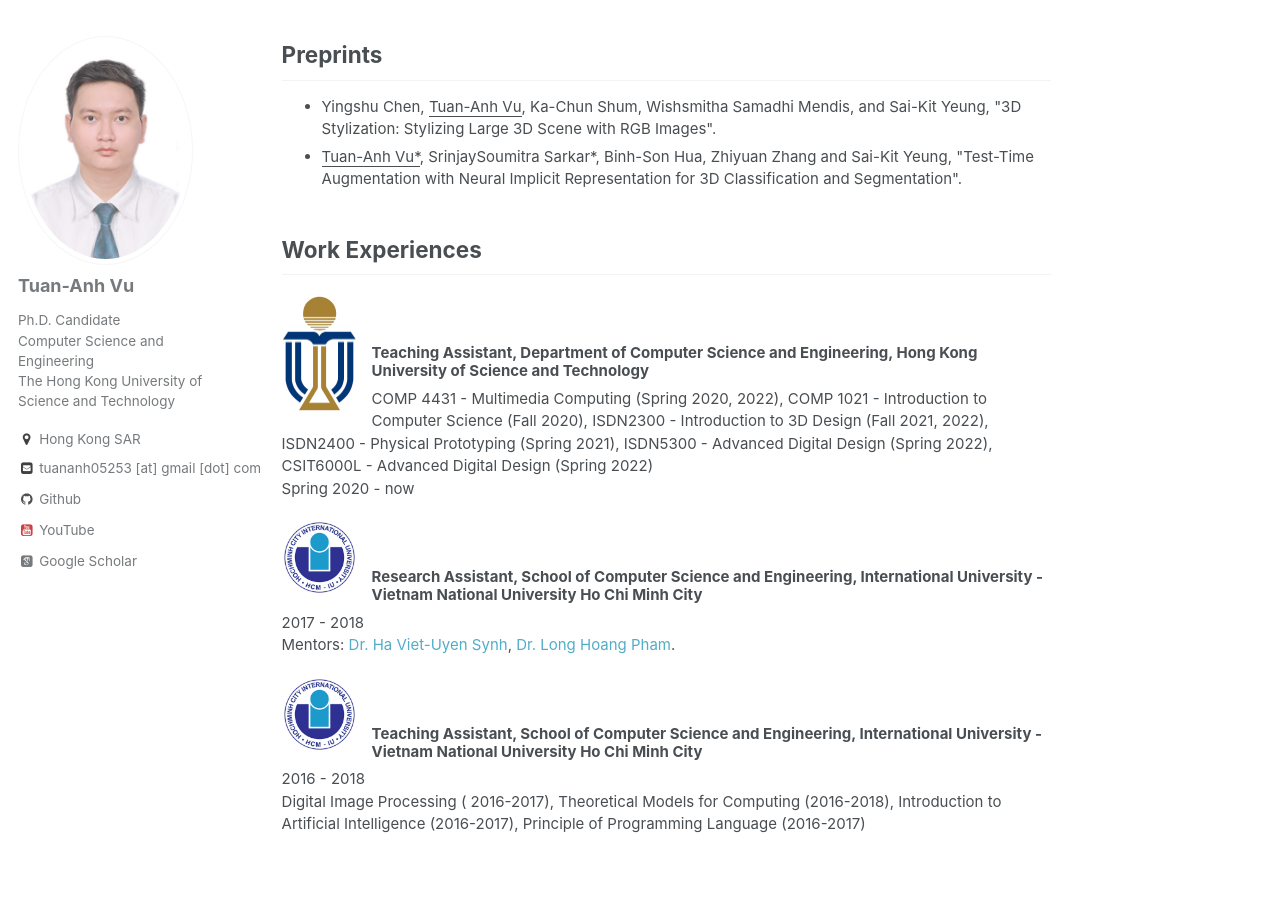
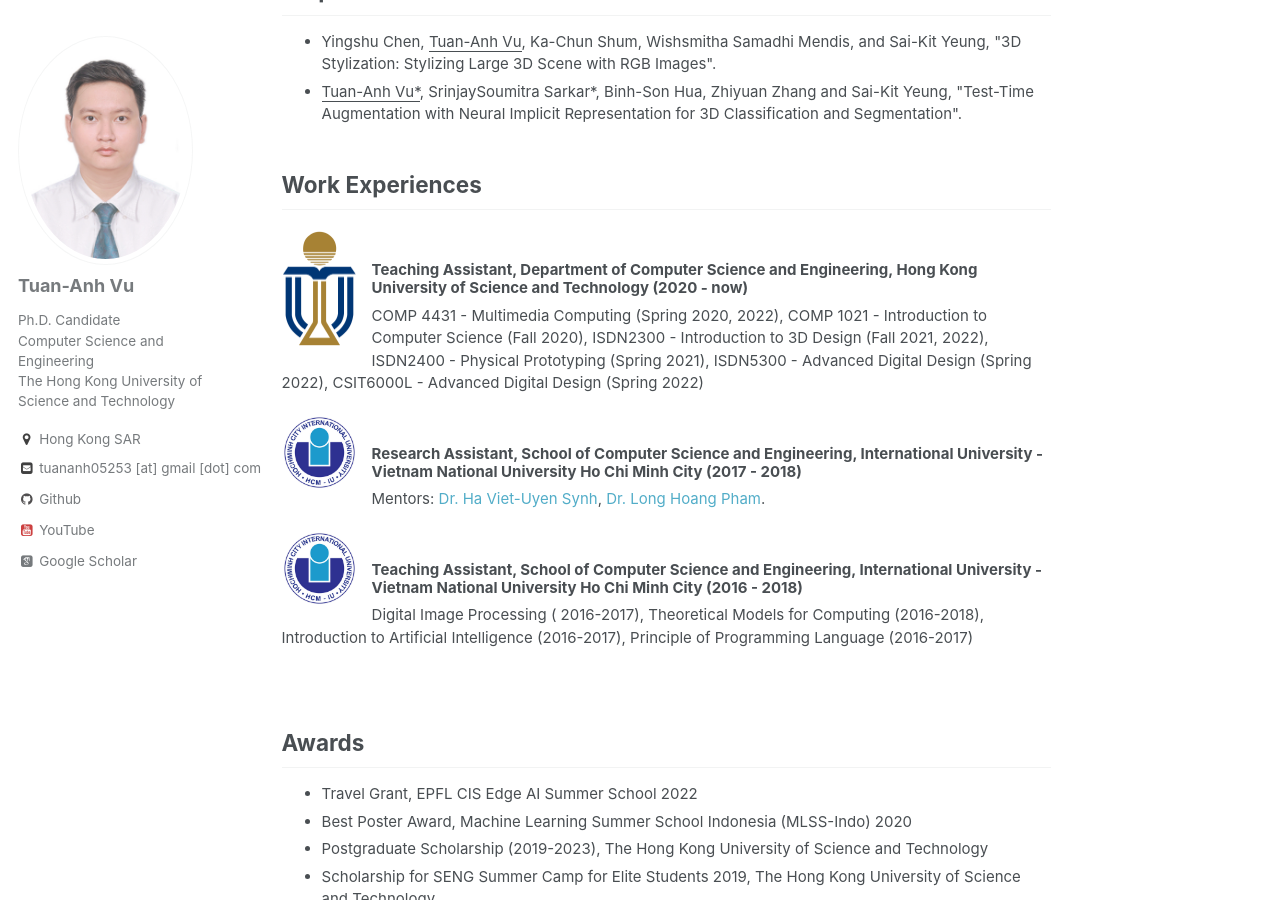
Before and after one commit to tuananh1007/tuananh1007.github.io, a Jekyll site: the page built from _pages/about.html, in a window 1280 px wide and 900 px high, scrolled down 1736 px. Built offline with Jekyll 4.4.1, drawn with Linux system fonts in a browser that asks for light colours; some web fonts are replaced; some of the changed text lies outside the part shown.

Commit message:
update layout 2

````diff
--- a/_data/comments/markup-syntax-highlighting/comment-1470969665387.yml
+++ b/_data/comments/markup-syntax-highlighting/comment-1470969665387.yml
@@ -1,4 +1,4 @@
-message: "Here's a test comment with a Markdown code block:\r\n\r\n```scss\r\nh1, h2, h3, h4, h5, h6 {\r\n  margin: 2em 0 0.5em;\r\n  line-height: 1.2;\r\n  font-family: $header-font-family;\r\n  font-weight: bold;\r\n}\r\n```"
+message: "Here's a test comment with a Markdown code block:\r\n\r\n```scss\r\nh1, h2, h3, h4, h5, h6 {\r\n  line-height: 1.2;\r\n  font-family: $header-font-family;\r\n  font-weight: bold;\r\n}\r\n```"
 name: Michael Rose
 email: 1ce71bc10b86565464b612093d89707e
 url: 'https://mademistakes.com'
--- a/_pages/about.html
+++ b/_pages/about.html
@@ -57,9 +57,10 @@
       <img src="{{ base_path }}/assets/images/eccv2022_rfnet4d.png" class="publogo img-fluid float-left rounded g" width="200" <="" a="">
       <div class="media-body">
         <p>
+        <span class="badge badge-danger"><b>New!</b></span>
         <strong><a href="https://arxiv.org/abs/2203.16482">
           RFNet-4D: Joint Object Reconstruction and Flow Estimation from 4D Point Clouds</a></strong>
-        <span class="badge badge-danger">New!</span>
+        <!-- <span class="badge badge-danger">New!</span> -->
         <br>
         <u>Tuan-Anh Vu</u>, Duc-Thanh Nguyen, Binh-Son Hua, Quang-Hieu Pham, Sai-Kit Yeung<br>
         <em>European Conference on Computer Vision (ECCV)</em>, 2022 <b>(Oral)</b> <br>
@@ -70,7 +71,6 @@
         <!-- <a href="https://www.youtube.com/watch?v=">Video</a> -->
         <!-- <a href="https://tuananh1007.github.io/RFNet-4D/assets/eccv22_poster_final.pdf">Poster</a> -->
         </span> <br> </p>
-        <br>
       </div>
     </div>
 
@@ -218,9 +217,8 @@
           <!-- <div class="resume-content mr-auto"> -->
     <img src="{{ base_path }}/assets/images/hkust_logo.png" class="publogo img-fluid float-left rounded g" width="75" <="" a="">
     <div class="media-body">
-      <h3 class="mb-0"> <br> Teaching Assistant, Department of Computer Science and Engineering, Hong Kong University of Science and Technology</h3>
+      <h3 class="mb-0"> Teaching Assistant, Department of Computer Science and Engineering, Hong Kong University of Science and Technology (2020 - now)</h3>
       <div class="subheading mb-3">COMP 4431 - Multimedia Computing (Spring 2020, 2022), COMP 1021 - Introduction to Computer Science (Fall 2020), ISDN2300 - Introduction to 3D Design (Fall 2021, 2022), ISDN2400 - Physical Prototyping (Spring 2021), ISDN5300 - Advanced Digital Design (Spring 2022), CSIT6000L - Advanced Digital Design (Spring 2022) </div>
-      <div class="subheading mb-3">Spring 2020 - now</div>
     </div>
   </div>
 
@@ -229,9 +227,7 @@
             <!-- <div class="resume-content mr-auto"> -->
       <img src="{{ base_path }}/assets/images/hcmiu_logo.png" class="publogo img-fluid float-left rounded g" width="75" <="" a="">
       <div class="media-body">
-        <h3 class="mb-0"> <br> Research Assistant, School of Computer Science and Engineering, International University - Vietnam National University Ho Chi Minh City</h3>
-        <div class="subheading mb-3">2017 - 2018</div>
-
+        <h3 class="mb-0"> Research Assistant, School of Computer Science and Engineering, International University - Vietnam National University Ho Chi Minh City (2017 - 2018)</h3>
         Mentors:
         <a target="_blank" href="https://it.hcmiu.edu.vn/user/hvusynh/"> Dr. Ha Viet-Uyen Synh</a>,
         <a target="_blank" href="https://scholar.google.com/citations?user=xPyle9AAAAAJ&hl=en"> Dr. Long Hoang Pham</a>.
@@ -243,8 +239,7 @@
           <!-- <div class="resume-content mr-auto"> -->
     <img src="{{ base_path }}/assets/images/hcmiu_logo.png" class="publogo img-fluid float-left rounded g" width="75" <="" a="">
     <div class="media-body">
-      <h3 class="mb-0"> <br> Teaching Assistant, School of Computer Science and Engineering, International University - Vietnam National University Ho Chi Minh City</h3>
-      <div class="subheading mb-3">2016 - 2018</div>
+      <h3 class="mb-0"> Teaching Assistant, School of Computer Science and Engineering, International University - Vietnam National University Ho Chi Minh City (2016 - 2018)</h3>
       <div class="subheading mb-3">Digital Image Processing ( 2016-2017), Theoretical Models for Computing (2016-2018), Introduction to Artificial Intelligence (2016-2017), Principle of Programming Language (2016-2017)</div>
 
     </div>
````
Also changed, not shown: other parts of _pages/about.html (+1 -2 lines).
